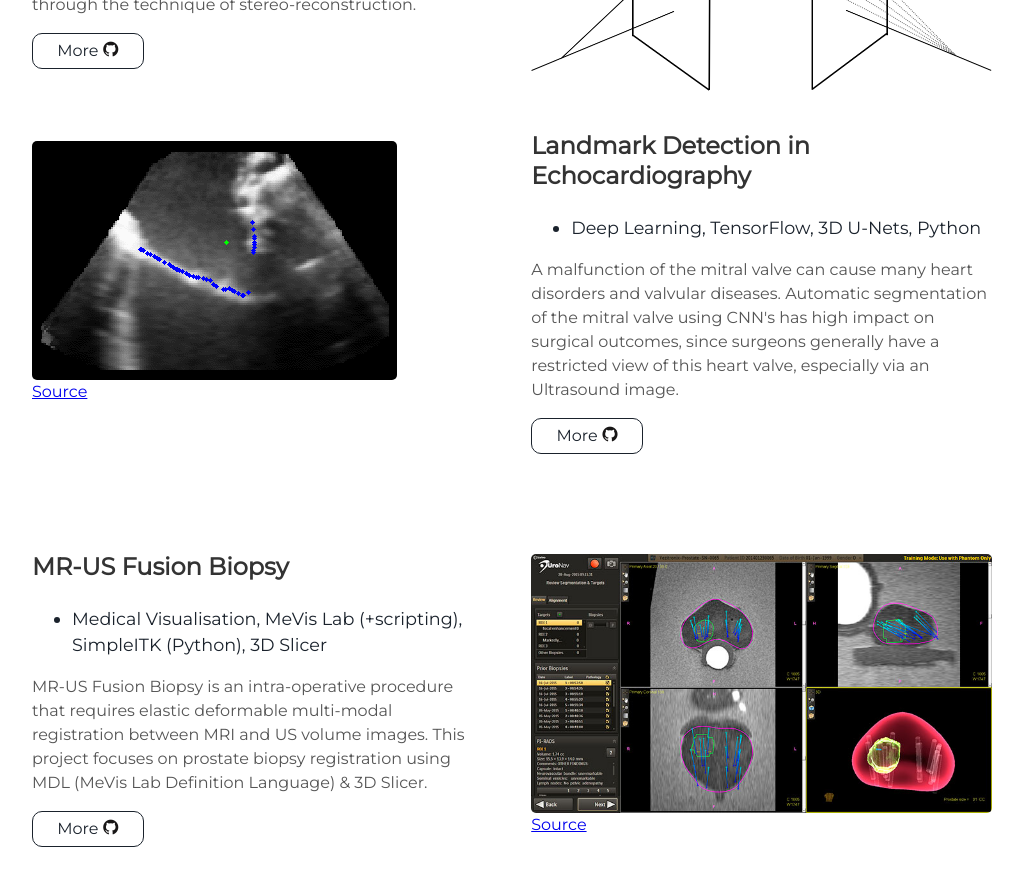
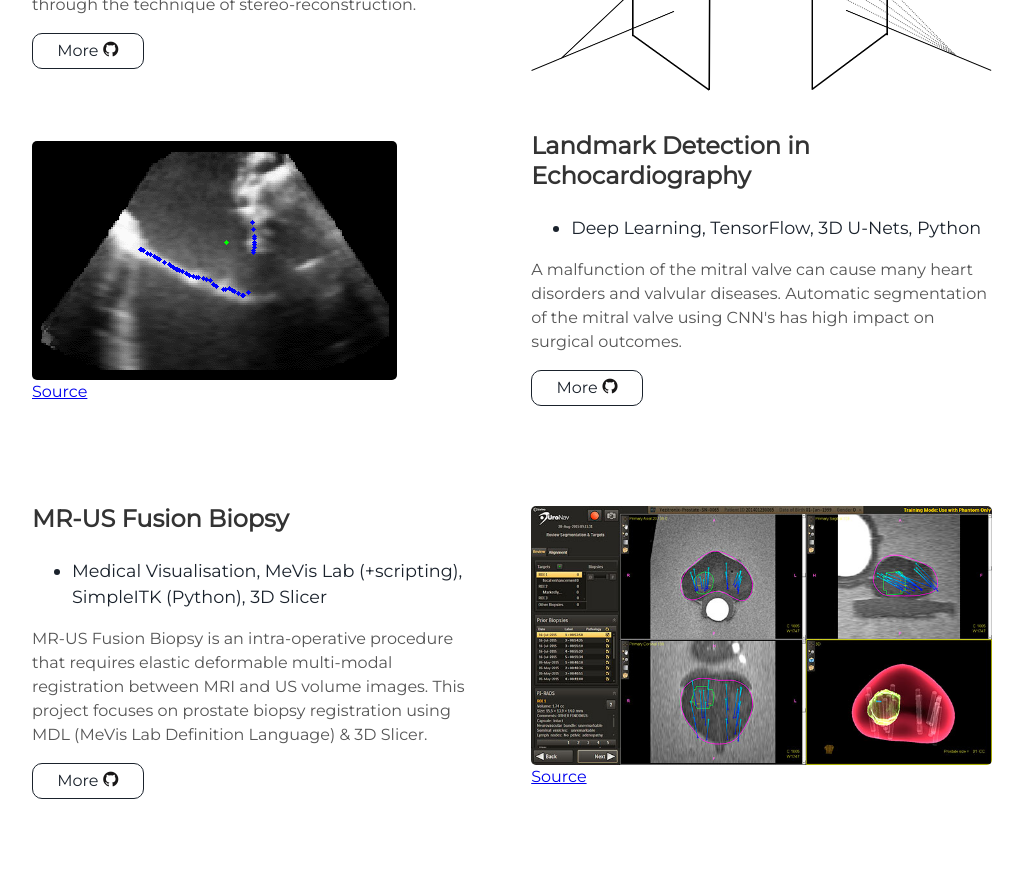
Before and after one commit to lalithnag/lalithnag.github.io, a Jekyll site: the page built from index.html, in a window 1280 px wide and 900 px high, scrolled down 1898 px. Shown: the top 886 px of the window, without its empty margins (128-1151 px from the left). Built offline with Jekyll 4.4.1, drawn with Linux system fonts in a browser that asks for light colours.

Commit message:
Update projects.html

```diff
--- a/_includes/projects.html
+++ b/_includes/projects.html
@@ -24,7 +24,7 @@
     <ul>
       <li> Deep Learning, TensorFlow, 3D U-Nets, Python</li>
     </ul>
-    <p>A malfunction of the mitral valve can cause many heart disorders and valvular diseases. Automatic segmentation of the mitral valve using CNN's has high impact on surgical outcomes, since surgeons generally have a restricted view of this heart valve, especially via an Ultrasound image. </p>
+    <p>A malfunction of the mitral valve can cause many heart disorders and valvular diseases. Automatic segmentation of the mitral valve using CNN's has high impact on surgical outcomes. </p>
     <a class="project-link" href="https://github.com/lalithnag/landmark-detection" target="_blank">More <i class="devicon-github-plain colored"></i></a>
   </div>
 </div>
```
